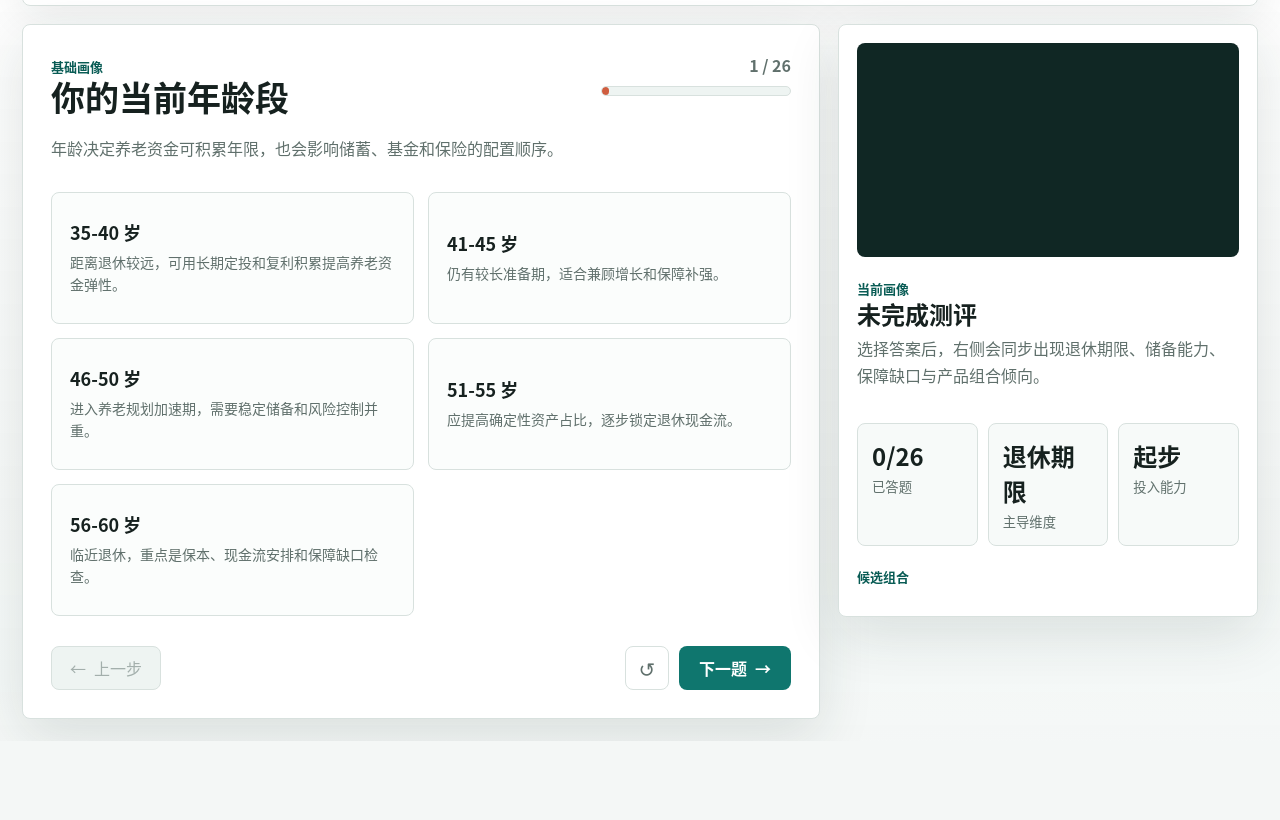
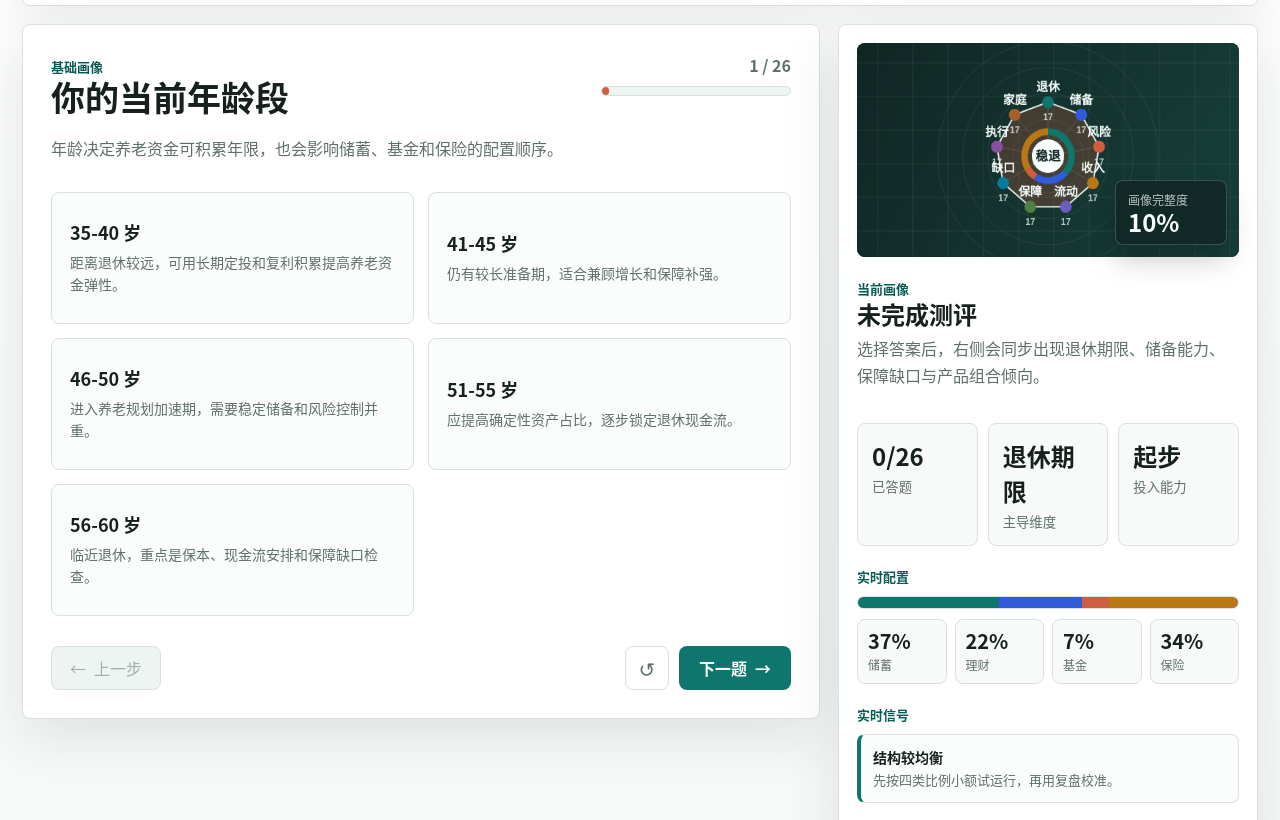
Before and after one commit to Healtherr/eldercare-recommender, a plain HTML site: page index.html in a window 1280 px wide. Shown: the part 101-921 px from the top of the page. Before the commit the page ends 842 px from the top, so only its background shows below. Drawn offline with Linux system fonts and the light colour scheme.

Commit message:
Modify progress label and enhance insight pane
Updated progress label and added new elements for readiness and allocation previews.

```diff
--- a/index.html
+++ b/index.html
@@ -36,7 +36,7 @@
               <h1 id="questionTitle">你的当前年龄段</h1>
             </div>
             <div class="progress-meter" aria-label="测评进度">
-              <span id="progressLabel">1 / 13</span>
+              <span id="progressLabel">1 / 26</span>
               <div class="progress-track">
                 <span id="progressBar"></span>
               </div>
@@ -117,7 +117,13 @@
         </section>
 
         <aside class="insight-pane" aria-label="测评预览">
-          <canvas id="careCanvas" width="520" height="280" aria-label="养老规划维度分布图"></canvas>
+          <div class="preview-hero">
+            <canvas id="careCanvas" width="520" height="280" aria-label="养老规划维度分布图"></canvas>
+            <div class="readiness-badge" id="readinessBadge">
+              <span>画像完整度</span>
+              <strong>0%</strong>
+            </div>
+          </div>
 
           <div class="snapshot">
             <div>
@@ -142,6 +148,10 @@
             </div>
           </div>
 
+          <div class="allocation-preview" id="allocationPreview" aria-label="推荐配置预览"></div>
+
+          <div class="insight-signals" id="insightSignals" aria-label="实时风险和机会信号"></div>
+
           <div class="live-picks">
             <span class="panel-kicker">候选组合</span>
             <div id="livePicks"></div>
```
